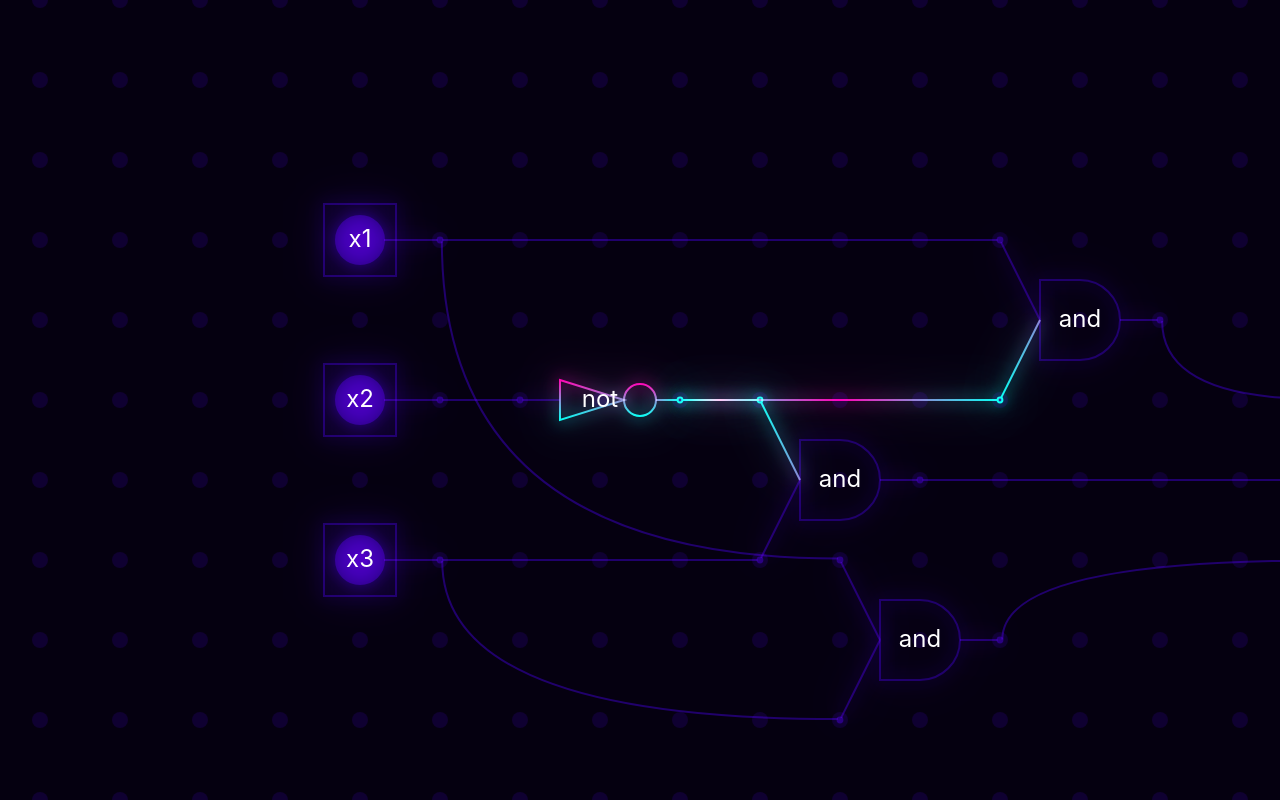
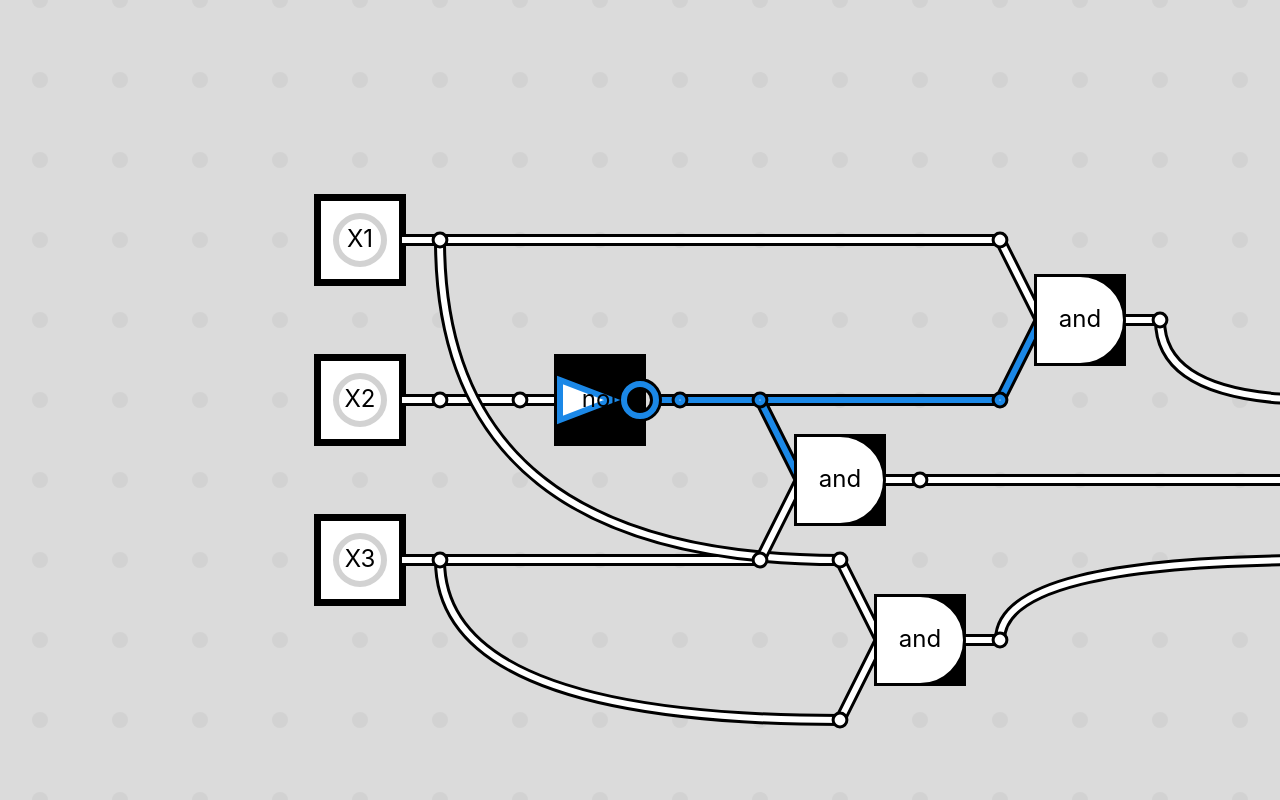
Before and after one commit to Agzam-Ar/boolsim, a React (Create React App) app: page / in a window 1280 px wide. Built offline with nearby package versions, Linux system fonts and the light colour scheme.

Commit message:
Added themes change

```diff
--- a/src/App.css
+++ b/src/App.css
@@ -1,4 +1,4 @@
-:root {
+/*:root {
     --background-main: #050010;
     --background-accent: #0A0023;
     --unactive: #1C0062;
@@ -6,7 +6,7 @@
     --power0: #ff00aa;
     --power50: #7F7FCD;
     --power100: #00FFF1;
-}
+}*/
 
 
 
--- /dev/null
+++ b/src/Themes.js
@@ -0,0 +1,83 @@
+import Vars from './Vars';
+
+const Themes = {
+	apply: (theme) => {
+		Themes.theme = theme;
+			console.log("Applying theme", theme);
+
+		for (var name of Object.keys(theme)) {
+			let cssName = Themes.toCssVarName(name);
+			// console.log(name, cssName, theme[name]);
+			document.documentElement.style.setProperty(cssName, theme[name]);
+		}
+
+		// document.documentElement.style.setProperty(`--${}`, '#YOURCOLOR');
+
+		Vars.renderScheme();
+	},
+
+	toCssVarName: (name) => {
+		let css = "--";
+		const isLowerCase = (char) => char == char.toLowerCase();
+		for (var i = 0; i < name.length; i++) {
+			css += name.charAt(i);
+			if(isLowerCase(name.charAt(i)) && !isLowerCase(name.charAt(i+1))) {
+				css += '-' + name.charAt(i+1).toLowerCase();
+				i++;
+				continue;
+			}
+		}
+		return css;
+	},
+
+	space: {
+    	backgroundMain: "#050010",
+    	backgroundAccent: "#0A0023",
+    	unactive: "#1C0062",
+    	power0: "#ff00aa",
+    	power50: "#7F7FCD",
+    	power100: "#00FFF1",
+    	labelColor: "#fff",
+    	funcColor: "#050010",
+    	funcAccent: "#1C0062",
+
+		powerSize: .25,
+		glow: true,
+		powerBorderSize: 0,
+
+		mixBlend: "mix-blend-plus-lighter",
+	},
+
+	simple: {
+    	backgroundMain: "#DBDBDB",
+    	backgroundAccent: "#D2D2D2",
+    	unactive: "#FFFFFF",
+    	power0: "#1B88E7",
+    	power50: "#1B88E7",
+    	power100: "#1B88E7",
+    	labelColor: "#000",
+    	funcColor: "#fff",
+    	funcAccent: "#D2D2D2",
+
+		powerSize: .75,
+		glow: false,
+		powerBorderSize: 2,
+		powerBorderColor: "#000000",
+		mixBlend: "",
+	}
+
+
+};
+
+
+Themes.apply(Themes.simple);
+// Themes.apply(Themes.space);
+
+
+window.addEventListener("keydown", (e) => {
+	if(e.key == '1') Themes.apply(Themes.space);
+	if(e.key == '2') Themes.apply(Themes.simple);
+});
+
+
+export default Themes;
--- a/src/Vars.js
+++ b/src/Vars.js
@@ -10,6 +10,7 @@ let Vars = {
 	nodesize: .3,
 	getBlocks: () => blocks,
 	getLinks: () => links,
+	renderScheme: () => {},
 
 	updateBlocks: () => {
 		for (let b of Object.values(blocks)) {
@@ -216,10 +217,16 @@ class Wire {
 	}
 }
 
+window.addEventListener('mousedown', e => {
 
-let $a  = new Block({type: "switch", x:-5, y:-2,  name: "x1",  angle: 0});
-let $b  = new Block({type: "switch", x:-5, y:0, name: "x2",  angle: 0});
-let $c  = new Block({type: "switch", x:-5, y:2, name: "x3",  angle: 0});
+
+	console.log("Down", e);
+});
+
+
+let $a  = new Block({type: "switch", x:-5, y:-2,  	name: "X1",  angle: 0});
+let $b  = new Block({type: "switch", x:-5, y:0,		name: "X2",  angle: 0});
+let $c  = new Block({type: "switch", x:-5, y:2,		name: "X3",  angle: 0});
 
 let $notb = new Block({type: "not",  x:-2, y:0, name: "not", angle: 0});
 new Wire({from:$b.id, to:$notb.id, fromPort:0, toPort:0});
--- a/src/sim/Editor.css
+++ b/src/sim/Editor.css
@@ -14,7 +14,7 @@
 
 	height: 100vh;
 
-	stroke-width: .25;
+	stroke-width: var(--power-size);
 	fill: transparent;
 /*	width: 100vw;*/
 
@@ -26,13 +26,13 @@
 	transition: .2s ease-in-out;
 }
 
-.light {
-	mix-blend-mode: screen;
+.mix-blend-plus-lighter {
+	mix-blend-mode: plus-lighter;
 }
 
 circle {
-	transition: .5s ease-in-out;
-	mix-blend-mode: screen;
+/*	transition: .5s ease-in-out;*/
+/*	mix-blend-mode: screen;*/
 }
 
 circle, rect, path, g {
@@ -45,24 +45,39 @@ circle, rect, path, g {
 	cursor: pointer;
 }
 
+.element-box {
+	fill: var(--background-main);
+	stroke: var(--background-main);
+	mix-blend-mode: difference;
+	cursor: crosshair;
+}
+
+.element-box:hover {
+}
+
+
+.no-events {
+	pointer-events: none;
+}
+
 
 .bloor1 {
-	filter: blur(1px) brightness(1.1);
-	mix-blend-mode: screen;
+	filter: blur(1px) brightness(1.5);
+	mix-blend-mode: plus-lighter;
 	pointer-events: none;
 }
 .bloor2 {
-	filter: blur(2.5px) brightness(1);
-	mix-blend-mode: screen;
+	filter: blur(2px) brightness(1);
+	mix-blend-mode: plus-lighter;
 	pointer-events: none;
 }
 
 .label {
-	fill: white;
 	text-align: center;
 	text-anchor: middle;
 	dominant-baseline: middle;
 	font-size: 3px;
 	user-select: none;
 	pointer-events: none;
+	fill: var(--label-color);
 }
--- a/src/sim/Editor.js
+++ b/src/sim/Editor.js
@@ -3,9 +3,21 @@ import './Editor.css';
 import BlockElement from './Block';
 import WireElement from './Wire';
 import Vars from '../Vars';
+import Themes from '../Themes'
+import {useState} from 'react'
 
 function Editor() {
+ 	const [repaints, setRepaints] = useState(0);
+
+
+	Vars.renderScheme = () => {
+		setRepaints(() => repaints+1);
+	};
+
 	Vars.updateBlocks();
+
+
+
 
 	let eBlocks = [];
 	let bs = Vars.getBlocks();
@@ -29,26 +41,30 @@ function Editor() {
 		}
 	}
 
+
+
 	return <div className="editor-box">
 
 		<svg viewBox={`-95 -50 190 100`} xmlns="http://www.w3.org/2000/svg" id="main-svg" className="editor-box" fill="#7a7a7a">
 			<defs>
 				<linearGradient id="gradient" x1="0%" y1="0%" x2="0%" y2="100%">
-					<stop offset="0%" stopColor="#ff00aa" />
-					<stop offset="100%" stopColor="#00FFF1" />
+					<stop offset="0%" stopColor="var(--power0)" />
+					<stop offset="100%" stopColor="var(--power100)" />
 				</linearGradient>
 				<linearGradient id="path-gradient" spreadMethod="pad" gradientUnits="userSpaceOnUse" x1="0" y1="0" x2="0" y2="-10">
-					<stop offset="0%" stopColor="#ff00aa" stopOpacity="1"></stop>
-					<stop offset="100%" stopColor="#00FFF1" stopOpacity="1"></stop>
+					<stop offset="0%" stopColor="var(--power0)" />
+					<stop offset="100%" stopColor="var(--power100)" />
 				</linearGradient>
 			</defs>
 				<g fill="var(--background-accent)">
 					{ePoints}
 				</g>
-				{eBlocks}
 				<g stroke="#fff">
 					{eWires}
 				</g>
+				{eBlocks}
+
+				{/*{dragged}*/}
 				{/*<Block key={`key-1`} uid={-1} x={0} y={0} name={"b.name"}/>*/}
 		</svg>
 	</div>
--- a/src/sim/Wire.js
+++ b/src/sim/Wire.js
@@ -1,5 +1,6 @@
 import React from 'react'
 import Vars from '../Vars';
+import Themes from '../Themes'
 
 class WireElement extends React.Component {
 
@@ -48,10 +49,10 @@ class WireElement extends React.Component {
 		let cos = Math.cos(angle);
 		let sin = Math.sin(angle);
 
-		x1 += cos*Vars.nodesize;
-		y1 += sin*Vars.nodesize;
-		x2 -= cos*Vars.nodesize;
-		y2 -= sin*Vars.nodesize;
+		// x1 += cos*Vars.nodesize;
+		// y1 += sin*Vars.nodesize;
+		// x2 -= cos*Vars.nodesize;
+		// y2 -= sin*Vars.nodesize;
 
 		let gradientName = `wire-gradient-${this.link.from}-${this.link.to}`;
 
@@ -63,18 +64,23 @@ class WireElement extends React.Component {
 		d = `M${x1},${y1} Q${x1},${y2} ${x2},${y2}`;
 		// d = `M${x1},${y1} S${x1},${cy} ${cx},${cy} S${x2},${cy} ${x2},${y2}`;
 
-        return (<g stroke={pfrom.active ? "#ff00aa" : "var(--unactive)"}>
+
+		let glow = pfrom.active && Themes.theme.glow;
+		let border = Themes.theme.powerBorderSize * Themes.theme.powerSize;
+
+        return (<g class="no-events" stroke={pfrom.active ? "#ff00aa" : "var(--unactive)"}>
         	<defs>
 				<linearGradient id={gradientName} spreadMethod="pad" gradientUnits="userSpaceOnUse" x1={x1} y1={y1} x2={x2} y2={y2}>
-					<stop offset="0%" stopColor="#00FFF1" stopOpacity="1"></stop>
-					<stop offset="50%" stopColor="#ff00aa" stopOpacity="1"></stop>
-					<stop offset="100%" stopColor="#00FFF1" stopOpacity="1"></stop>
+					<stop offset="0%" stopColor="var(--power100)" stopOpacity="1"></stop>
+					<stop offset="50%" stopColor="var(--power0)" stopOpacity="1"></stop>
+					<stop offset="100%" stopColor="var(--power100)" stopOpacity="1"></stop>
 				</linearGradient>
         	</defs>
-        	<g className="light" stroke={pfrom.active ? `url(#${gradientName})` : "var(--unactive)"} >
+        	<g className={Themes.theme.mixBlend} stroke={pfrom.active ? `url(#${gradientName})` : "var(--unactive)"} >
+        		{border > 0 ? <path strokeWidth={border} stroke="var(--power-border-color)" d={d}/> : (<g></g>)}
         		<path d={d}/>
-        		{pfrom.active ? <path className="bloor1" d={d}/> : (<g></g>)}
-        		{pfrom.active ? <path className="bloor2" d={d}/> : (<g></g>)}
+        		{glow ? <path className="bloor1" d={d}/> : (<g></g>)}
+        		{glow ? <path className="bloor2" d={d}/> : (<g></g>)}
         	</g>
         </g>);
     }
```
Also changed, not shown: src/sim/Block.js (+45 -53 lines).
